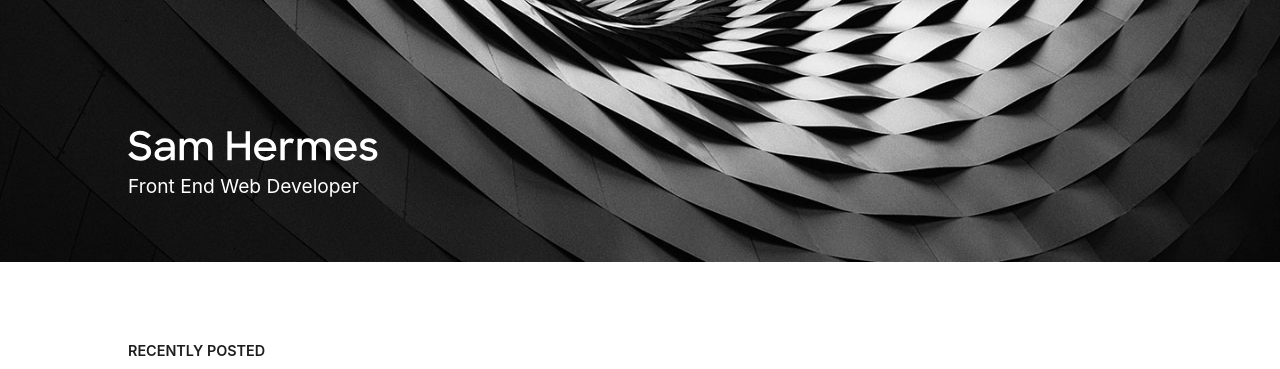
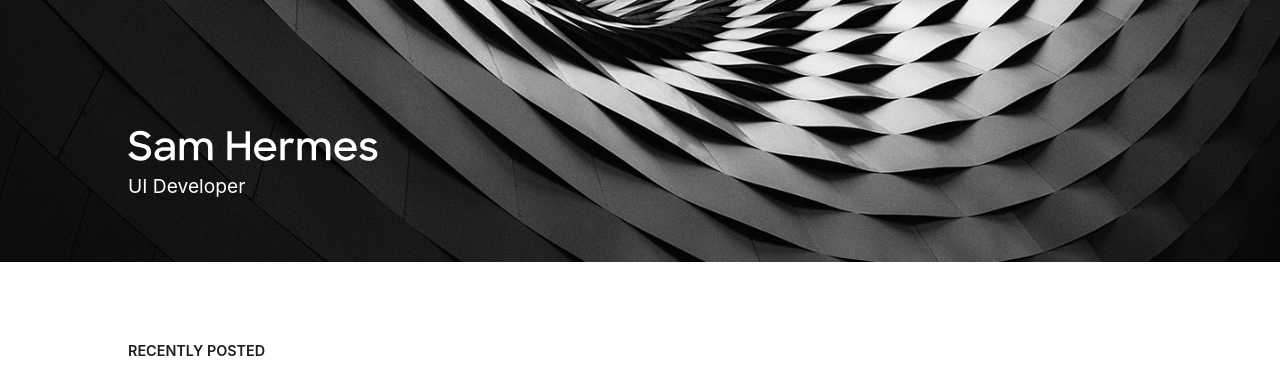
Before and after one commit to samhermes/samhermes.github.io, a Jekyll site: the page built from index.md, in a window 1280 px wide. Shown: the top 369 px of the page. Built offline with Jekyll 4.4.1, drawn with Linux system fonts in a browser that asks for light colours.

Commit message:
Change title, again
Why is this industry so terrible at naming things

```diff
--- a/index.md
+++ b/index.md
@@ -3,7 +3,7 @@ layout: home
 ---
 <header class="home-header">
   {% include samhermes.svg %}
-  <p>Front End Web Developer</p>
+  <p>UI Developer</p>
 </header>
 <div class="post-list">
   <h2>Recently Posted</h2>
```
